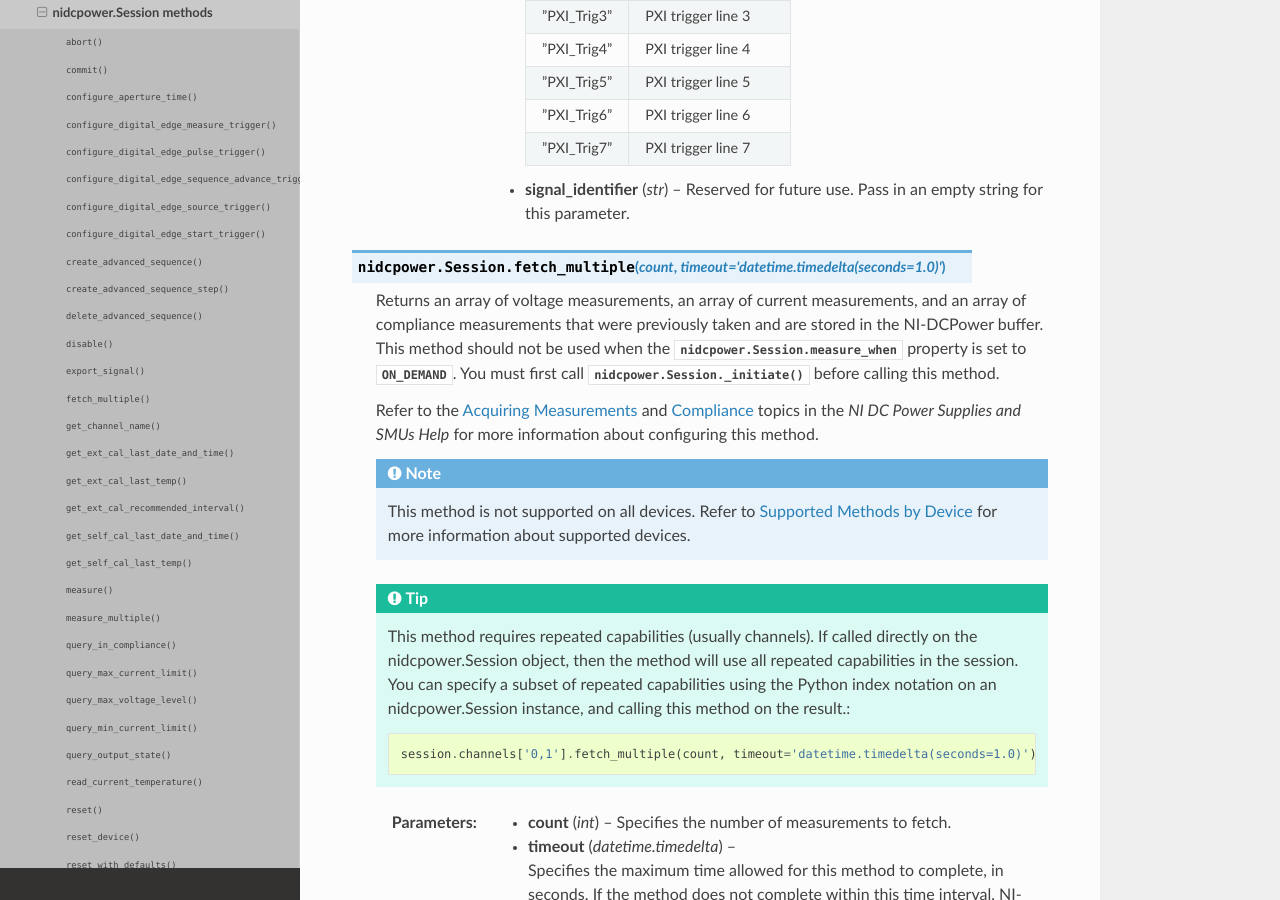
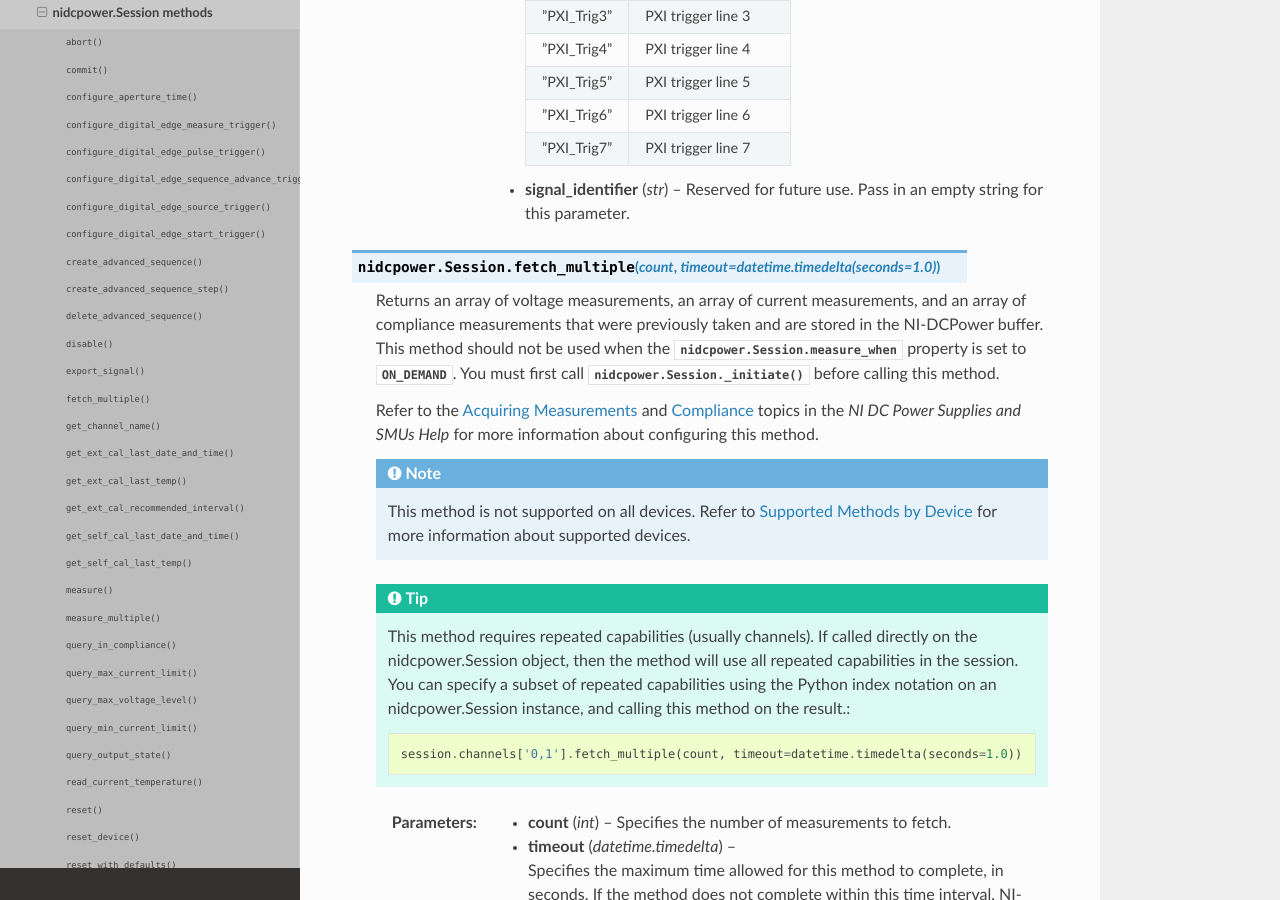
Before and after one commit to ni/nimi-python, a Sphinx documentation site: the page built from docs/nidcpower/functions.rst, in a window 1280 px wide and 900 px high, scrolled down 10034 px. Built offline with Sphinx 7.4.7 and the Read the Docs theme 2.0.0, drawn with Linux system fonts in a browser that asks for light colours; some of the changed text lies outside the part shown.

Commit message:
Update generated files

```diff
--- a/docs/nidcpower/functions.rst
+++ b/docs/nidcpower/functions.rst
@@ -616,7 +616,7 @@
 
 
 
-.. py:method:: export_signal(signal, output_terminal, signal_identifier='""')
+.. py:method:: export_signal(signal, output_terminal, signal_identifier="")
 
     Routes signals (triggers and events) to the output terminal you specify.
     The route is created when the session is :py:meth:`nidcpower.Session.commit`.
@@ -704,7 +704,7 @@
 
     :type signal_identifier: str
 
-.. py:method:: fetch_multiple(count, timeout='datetime.timedelta(seconds=1.0)')
+.. py:method:: fetch_multiple(count, timeout=datetime.timedelta(seconds=1.0))
 
     Returns an array of voltage measurements, an array of current
     measurements, and an array of compliance measurements that were
@@ -734,7 +734,7 @@
 
         .. code:: python
 
-            session.channels['0,1'].fetch_multiple(count, timeout='datetime.timedelta(seconds=1.0)')
+            session.channels['0,1'].fetch_multiple(count, timeout=datetime.timedelta(seconds=1.0))
 
 
     :param count:
@@ -1465,7 +1465,7 @@
 
     :type values: list of float
 
-.. py:method:: wait_for_event(event_id, timeout='datetime.timedelta(seconds=10.0)')
+.. py:method:: wait_for_event(event_id, timeout=datetime.timedelta(seconds=10.0))
 
     Waits until the device has generated the specified event.
 
--- a/docs/niswitch/functions.rst
+++ b/docs/niswitch/functions.rst
@@ -133,7 +133,7 @@
 
     :type scan_mode: :py:data:`niswitch.ScanMode`
 
-.. py:method:: configure_scan_trigger(trigger_input, scan_advanced_output, scan_delay='datetime.timedelta(seconds=0.0)')
+.. py:method:: configure_scan_trigger(trigger_input, scan_advanced_output, scan_delay=datetime.timedelta(seconds=0.0))
 
     Configures the scan triggers for the scan list established with
     :py:meth:`niswitch.Session.configure_scan_list`. Refer to Devices Overview to determine if
@@ -771,7 +771,7 @@
 
     :type path_list: str
 
-.. py:method:: wait_for_debounce(maximum_time_ms='datetime.timedelta(milliseconds=5000)')
+.. py:method:: wait_for_debounce(maximum_time_ms=datetime.timedelta(milliseconds=5000))
 
     Pauses until all created paths have settled. If the time you specify
     with the Maximum Time (ms) parameter elapsed before the switch paths
@@ -795,7 +795,7 @@
 
     :type maximum_time_ms: int
 
-.. py:method:: wait_for_scan_complete(maximum_time_ms='datetime.timedelta(milliseconds=5000)')
+.. py:method:: wait_for_scan_complete(maximum_time_ms=datetime.timedelta(milliseconds=5000))
 
     Pauses until the switch module stops scanning or the maximum time has
     elapsed and returns a timeout error. If the time you specify with the
```
Also changed, not shown: docs/nidmm/functions.rst (+10 -10 lines), docs/niscope/functions.rst (+151 -148 lines), 4 other files.
